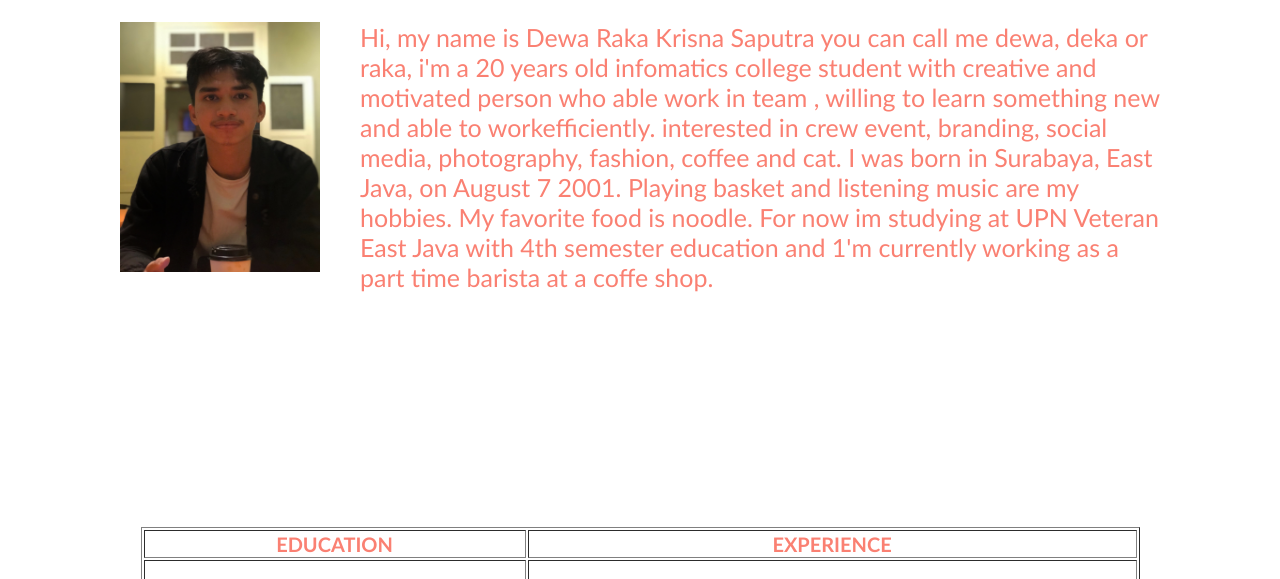
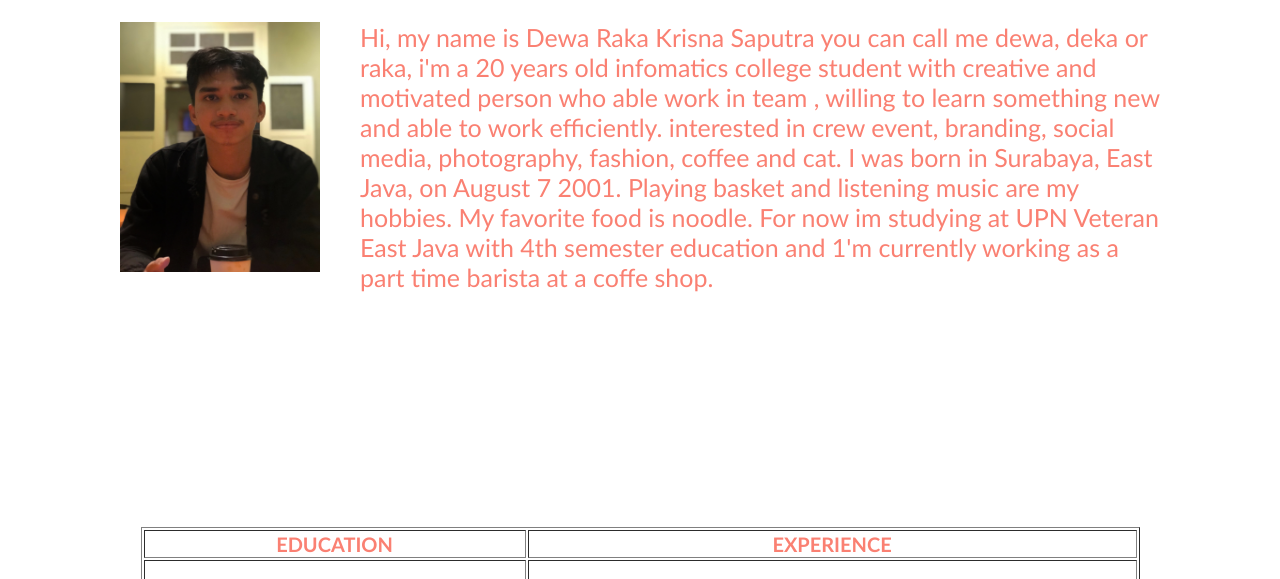
Before and after one commit to dewarakaks/Pemweb-Tugas1, a plain HTML site: page index.html in a window 1280 px wide. Shown: the part 167-746 px from the top of the page. Drawn offline with Linux system fonts and the light colour scheme.

Commit message:
Update index.html

```diff
--- a/index.html
+++ b/index.html
@@ -22,7 +22,7 @@
         <h1>About Me</h1>
         <p>
         <img src="dewa.jpg" width="200" height="250" />
-    Hi, my name is Dewa Raka Krisna Saputra you can call me dewa, deka or raka, i'm a 20 years old infomatics college student with creative and motivated person who able work in team , willing to learn something new and able to workefficiently. interested in crew event, branding, social media, photography, fashion, coffee and cat. I was born in Surabaya, East Java, on August 7 2001. Playing basket and listening music are my hobbies. My favorite food is noodle. For now im studying at UPN Veteran East Java with 4th semester education and 1'm currently working as a part time barista at a coffe shop.</p>
+    Hi, my name is Dewa Raka Krisna Saputra you can call me dewa, deka or raka, i'm a 20 years old infomatics college student with creative and motivated person who able work in team , willing to learn something new and able to work efficiently. interested in crew event, branding, social media, photography, fashion, coffee and cat. I was born in Surabaya, East Java, on August 7 2001. Playing basket and listening music are my hobbies. My favorite food is noodle. For now im studying at UPN Veteran East Java with 4th semester education and 1'm currently working as a part time barista at a coffe shop.</p>
     </div>
         <div class="contents">
         <div style="max-width: 999px; margin: 3em auto">
```
